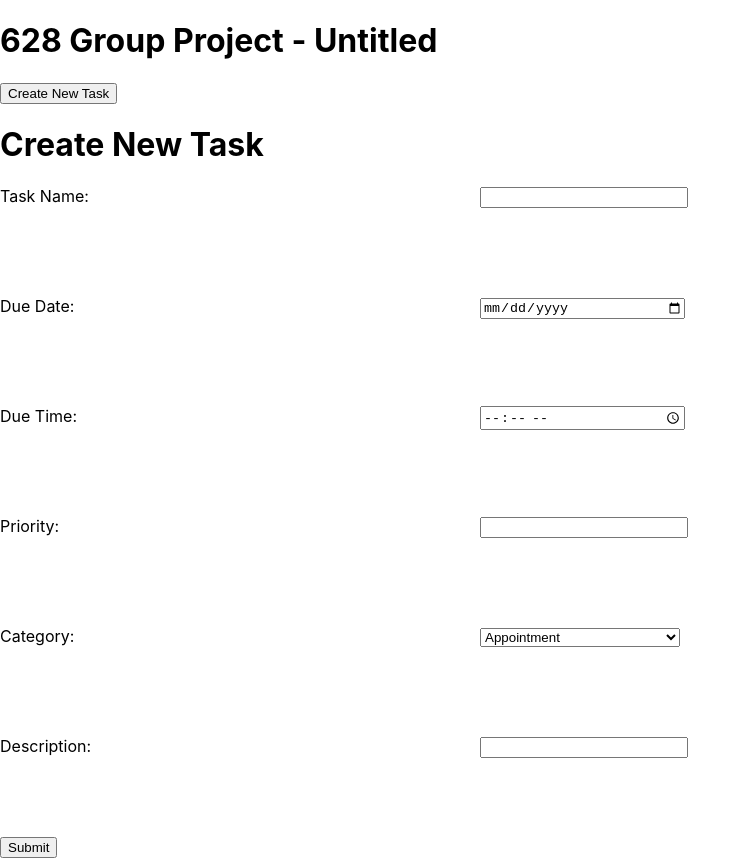
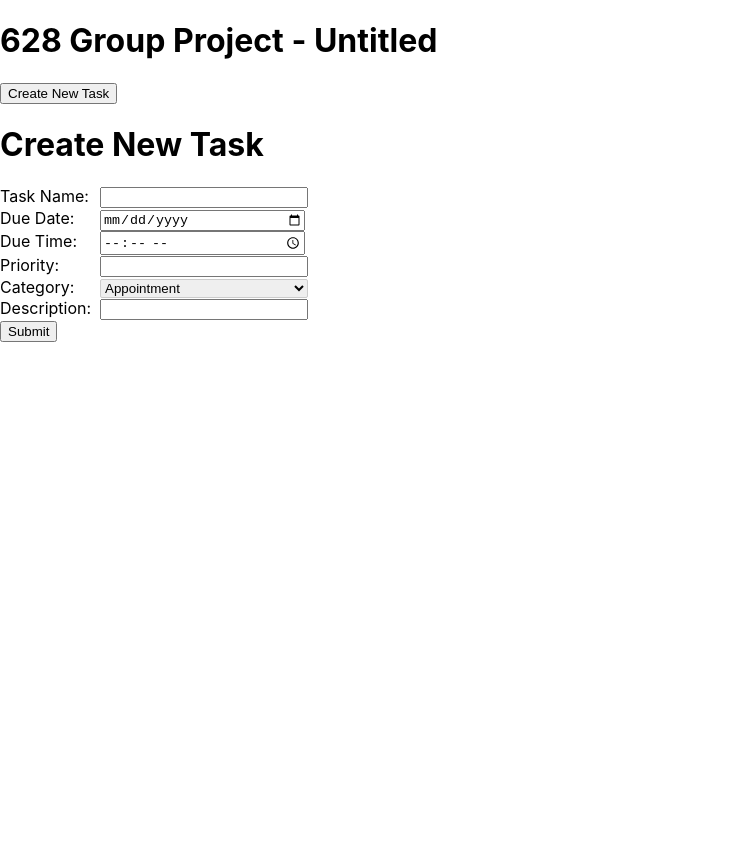
Before and after one commit to ixnp/628TeamProject, a React (Create React App) app in the folder client/: page / in a window 1280 px wide. Shown: the whole page, without its empty margins (0-751 px from the left). After the commit the page ends 800 px from the top, so only its background shows below. Built offline with nearby package versions, Linux system fonts and the light colour scheme.

Commit message:
grid layout complete

```diff
--- a/client/src/App.css
+++ b/client/src/App.css
@@ -39,62 +39,65 @@
 
 .create-task-input {
   width: 200px;
-  margin-left: 50px;
+}
+
+.create-task-select {
+  width: 208px;
+  border: 1px solid #ccc;
+  border-radius: 2px;
 }
 
 .wrapper {
   display: grid;
-  grid-template-columns: repeat(3, 1fr);
-  gap: 10px;
-  grid-auto-rows: minmax(100px, auto);
+  grid-template-columns: 100px 200px
 }
-.one {
+.name-label {
   grid-row: 1;
   grid-column: 1;
 }
-.two {
+.name {
   grid-row: 1;
   grid-column: 2;
 }
-.three {
+.date-label {
   grid-row: 2;
   grid-column: 1;
 
 }
-.four {
+.date {
   grid-row: 2;
   grid-column: 2;
 }
-.five {
+.time-label {
   grid-row: 3;
   grid-column: 1;
 
 }
-.six {
+.time {
   grid-row: 3;
   grid-column: 2;
 }
-.seven {
+.priority-label {
   grid-row: 4;
   grid-column: 1;
 }
-.eight {
+.priority {
   grid-row: 4;
   grid-column: 2;
 }
-.nine {
+.category-label {
   grid-row: 5;
   grid-column: 1;
 }
-.ten {
+.category {
   grid-row: 5;
   grid-column: 2;
 }
-.eleven {
+.desc-label {
   grid-row: 6;
   grid-column: 1;
 }
-.twelve {
+.desc {
   grid-row: 6;
   grid-column: 2;
 }
--- a/client/src/pages/CreateTaskPage.js
+++ b/client/src/pages/CreateTaskPage.js
@@ -19,10 +19,10 @@ function TaskForm () {
         <form onSubmit={handleSubmit}>
             <h1>Create New Task</h1>
             <div class="wrapper">
-                <div class="one">
+                <div class="name-label">
                     <label>Task Name:</label>
                 </div>
-                <div class="two">
+                <div class="name">
                     <input  className="create-task-input"
                             type="text"
                             name="taskName"
@@ -31,10 +31,10 @@ function TaskForm () {
                             onChange={handleChange}
                     />
                 </div>
-                <div class="three">
+                <div class="date-label">
                     <label>Due Date:</label>
                 </div>
-                <div class="four">
+                <div class="date">
                     <input  className="create-task-input"
                         type="date"
                         name="dueDate"
@@ -42,10 +42,10 @@ function TaskForm () {
                         onChange={handleChange}
                     />
                 </div>
-                <div class="five">
+                <div class="time-label">
                     <label>Due Time:</label>
                 </div>
-                <div class="six">
+                <div class="time">
                     <input  className="create-task-input"
                             type="time"
                             name="dueTime"
@@ -53,10 +53,10 @@ function TaskForm () {
                             onChange={handleChange}
                     />
                 </div>
-                <div class="seven">
+                <div class="priority-label">
                     <label>Priority:</label>
                 </div>
-                <div class="eight">
+                <div class="priority">
                     <input  className="create-task-input"
                             type="number"
                             name="priority"
@@ -67,12 +67,12 @@ function TaskForm () {
                             onChange={handleChange}
                     />
                 </div>
-                <div class="nine">
+                <div class="category-label">
                     <label>Category:</label>
                 </div>
-                <div class="ten">
+                <div class="category">
                     <div>
-                        <select className="create-task-input"
+                        <select className="create-task-select"
                                 type="text"
                                 name="taskType"
                                 value={inputs.taskType || ""}
@@ -85,10 +85,10 @@ function TaskForm () {
                         </select>
                     </div>
                 </div>
-                <div class="eleven">
+                <div class="desc-label">
                     <label>Description:</label>
                 </div>
-                <div class="twelve">
+                <div class="desc">
                     <div>
                         <input  className="create-task-input"
                                 type="text"
```
